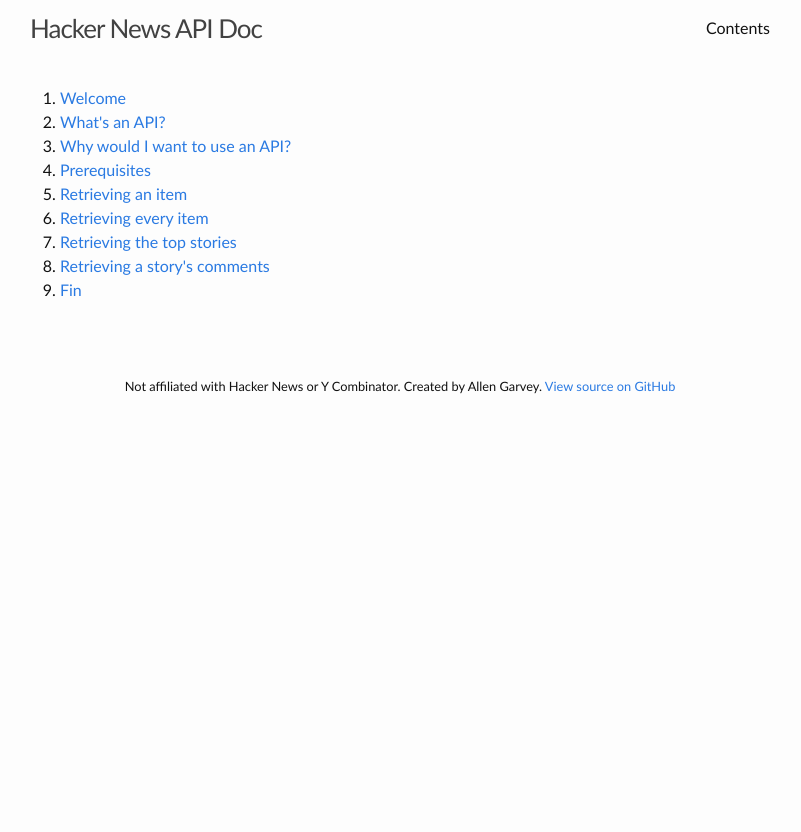
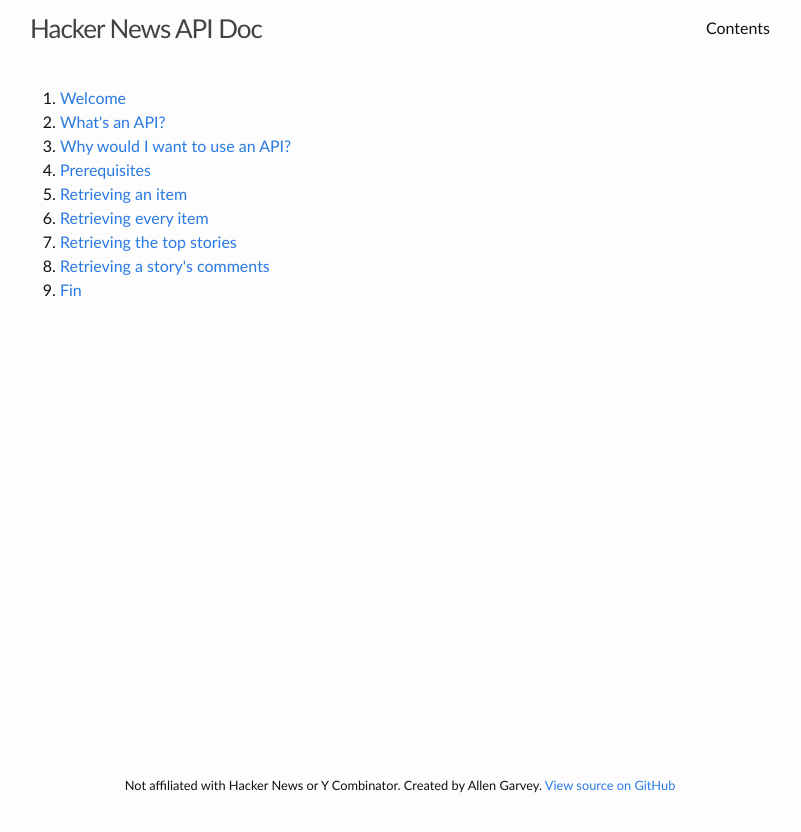
Before and after one commit to allen-garvey/hacker-news-api-doc, a Jekyll site: the page built from contents.html, in a window 1280 px wide. Shown: the top 832 px of the page, without its empty margins (240-1041 px from the left). Built offline with Jekyll 4.4.1, drawn with Linux system fonts in a browser that asks for light colours.

Commit message:
have page-content min height match posts

```diff
--- a/_sass/_post.scss
+++ b/_sass/_post.scss
@@ -2,7 +2,7 @@
  * Posts
  */
 
-.post-container{
+.post-container, .page-content{
 	min-height: 70vh;
 }
 
```
